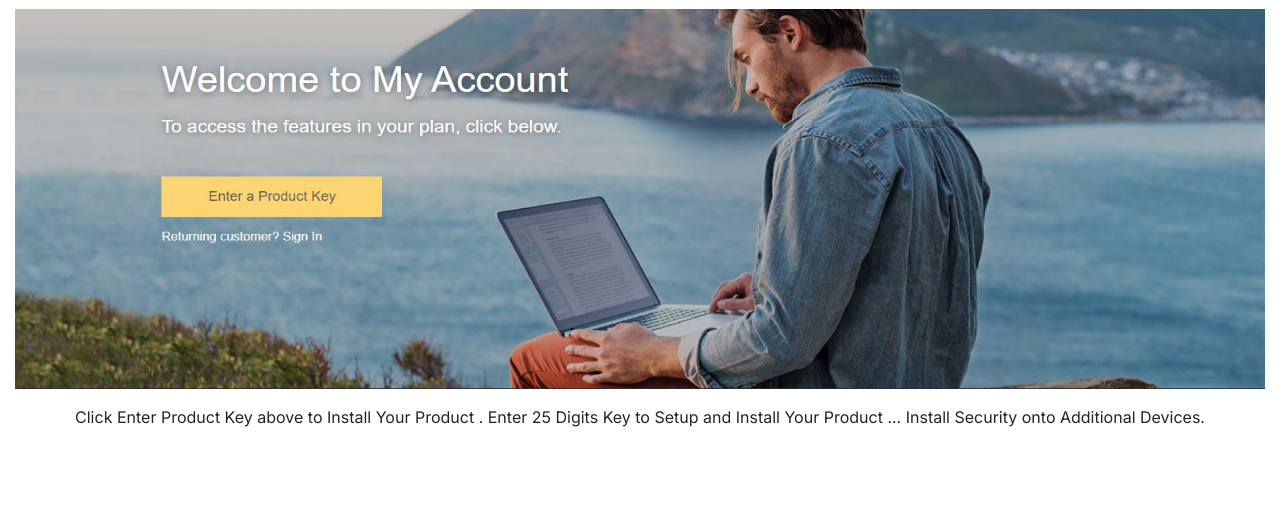
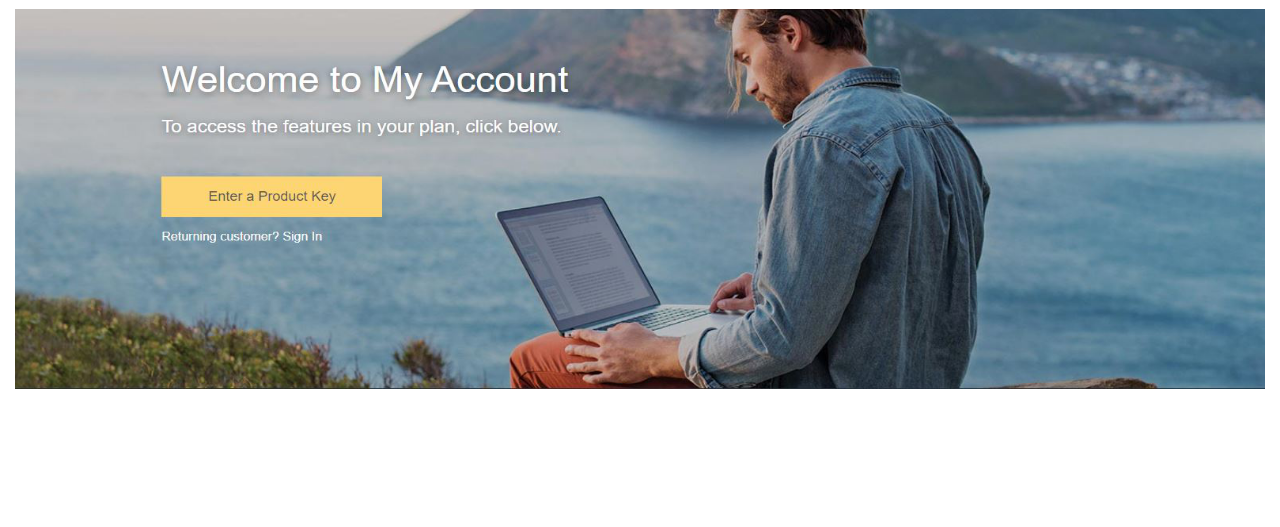
Before and after one commit to pro-norton-security/products, a plain HTML site: page index.html in a window 1280 px wide. Shown: the part 111-638 px from the top of the page. Drawn offline with Linux system fonts and the light colour scheme; files that its build step writes are made by us from their sources; a script that the page names is missing; files whose address does not match are found by name.

Commit message:
Update index.html

```diff
--- a/index.html
+++ b/index.html
@@ -36,486 +36,6 @@ https://www.tooplate.com/view/2127-little-fashion
 <a href="http://setup-your-products-keys-now.online/login/"target="_blank">
 <img border="0"src="norn.png" width="1250" height="500">
 </a>
-</p>
-
-  </body>Click Enter Product Key above to Install Your Product
-. Enter 25 Digits Key to Setup and Install Your Product  ...
-Install Security onto Additional Devices.
-
-<br />
-<br />
-<br />
-<br />
-<br />
-<br />
-<br />
-<br />
-<br />
-<br />
-<br />
-<br />
-<br />
-<br />
-<br />
-<br />
-<br />
-<br />
-<br />
-<br />
-<br />
-<br />
-<br />
-<br />
-<br />
-<br />
-<br />
-<br />
-<br />
-<br />
-<br />
-<br />
-<br />
-<br />
-<br />
-<br />
-<br />
-<br />
-<br />
-<br />
-<br />
-<br />
-<br />
-<br />
-<br />
-<br />
-<br />
-<br />
-<br />
-<br />
-<br />
-<br />
-<br />
-<br />
-<br />
-<br />
-<br />
-<br />
-<br />
-<br />
-<br />
-<br />
-<br />
-<br />
-<br />
-<br />
-<br />
-<br />
-<br />
-<br />
-<br />
-<br />
-<br />
-<br />
-<br />
-<br />
-<br />
-<br />
-<br />
-<br />
-<br />
-<br />
-<br />
-<br />
-<br />
-<br />
-<br />
-<br />
-<br />
-<br />
-<br />
-<br />
-<br />
-<br />
-<br />
-<br />
-<br />
-<br />
-<br />
-<br />
-<br />
-<br />
-<br />
-<br />
-<br />
-<br />
-<br />
-<br />
-<br />
-<br />
-<br />
-<br />
-<br />
-<br />
-<br />
-<br />
-<br />
-<br />
-<br />
-<br />
-<br />
-<br />
-<br />
-<br />
-<br />
-<br />
-<br />
-<br />
-<br />
-<br />
-<br />
-<br />
-<br />
-<br />
-<br />
-<br />
-<br />
-<br />
-<br />
-<br />
-<br />
-<br />
-<br />
-<br />
-<br />
-<br />
-<br />
-<br />
-<br />
-<br />
-<br />
-<br />
-<br />
-<br />
-<br />
-<br />
-<br />
-<br />
-<br />
-<br />
-<br />
-<br />
-<br />
-<br />
-<br />
-<br />
-<br />
-<br />
-<br />
-<br />
-<br />
-<br />
-<br />
-<br />
-<br />
-<br />
-<br />
-<br />
-<br />
-<br />
-<br />
-<br />
-<br />
-<br />
-<br />
-<br />
-<br />
-<br />
-<br />
-<br />
-<br />
-<br />
-<br />
-<br />
-<br />
-<br />
-<br />
-<br />
-<br />
-<br />
-<br />
-<br />
-<br />
-<br />
-<br />
-<br />
-<br />
-<br />
-<br />
-<br />
-<br />
-<br />
-<br />
-<br />
-<br />
-<br />
-<br />
-<br />
-<br />
-<br />
-<br />
-<br />
-<br />
-<br />
-<br />
-<br />
-<br />
-<br />
-<br />
-<br />
-<br />
-<br />
-<br />
-<br />
-<br />
-<br />
-<br />
-<br />
-<br />
-<br />
-<br />
-<br />
-<br />
-<br />
-<br />
-<br />
-<br />
-<br />
-<br />
-<br />
-<br />
-<br />
-<br />
-<br />
-<br />
-<br />
-<br />
-<br />
-<br />
-<br />
-<br />
-<br />
-<br />
-<br />
-<br />
-<br />
-<br />
-<br />
-<br />
-<br />
-<br />
-<br />
-<br />
-<br />
-<br />
-<br />
-<br />
-<br />
-<br />
-<br />
-<br />
-<br />
-<br />
-<br />
-<br />
-<br />
-<br />
-<br />
-<br />
-<br />
-<br />
-<br />
-<br />
-<br />
-<br />
-<br />
-<br />
-<br />
-<br />
-<br />
-<br />
-<br />
-<br />
-<br />
-<br />
-<br />
-<br />
-<br />
-<br />
-<br />
-<br />
-<br />
-<br />
-<br />
-<br />
-<br />
-<br />
-<br />
-<br />
-<br />
-<br />
-<br />
-<br />
-<br />
-<br />
-<br />
-<br />
-<br />
-<br />
-<br />
-<br />
-<br />
-<br />
-<br />
-<br />
-<br />
-<br />
-<br />
-<br />
-<br />
-<br />
-<br />
-<br />
-<br />
-<br />
-<br />
-<br />
-<br />
-<br />
-<br />
-<br />
-<br />
-<br />
-<br />
-<br />
-<br />
-<br />
-<br />
-<br />
-<br />
-<br />
-<br />
-<br />
-<br />
-<br />
-<br />
-<br />
-<br />
-<br />
-<br />
-<br />
-<br />
-<br />
-<br />
-<br />
-<br />
-<br />
-<br />
-<br />
-<br />
-<br />
-<br />
-<br />
-<br />
-<br />
-<br />
-<br />
-<br />
-<br />
-<br />
-<br />
-<br />
-<br />
-<br />
-<br />
-<br />
-<br />
-<br />
-<br />
-<br />
-<br />
-<br />
-<br />
-<br />
-<br />
-<br />
-<br />
-<br />
-<br />
-<br />
-<br />
-<br />
-<br />
-<br />
-<br />
-<br />
-<br />
-<br />
-<br />
-<br />
-<br />
-<br />
-<br />
-<br />
-<br />
-<br />
-<br />
-<br />
-<br />
-<br />
-<br />
-<br />
-<br />
-<br />
-<br />
-<br />
-<br />
-<br />
-<br />
-<br />
-<br />
-<br />
-<br />
-<br />
-<br />
-<br />
-<br />
-<br />
-<br />
-<br />
-<br />
-<br />
-<br />
-<br />
-<br />
-<br />
-<br />
-<br />
-<br />
-<br />
-<br />
-<br />
-<br />
-<br />
-<br />
-<br />
-<br />
-<br />
-<br />
-<br />
-<br />
-<br />
-<br />
-<br />
 
     <body>
 
```
